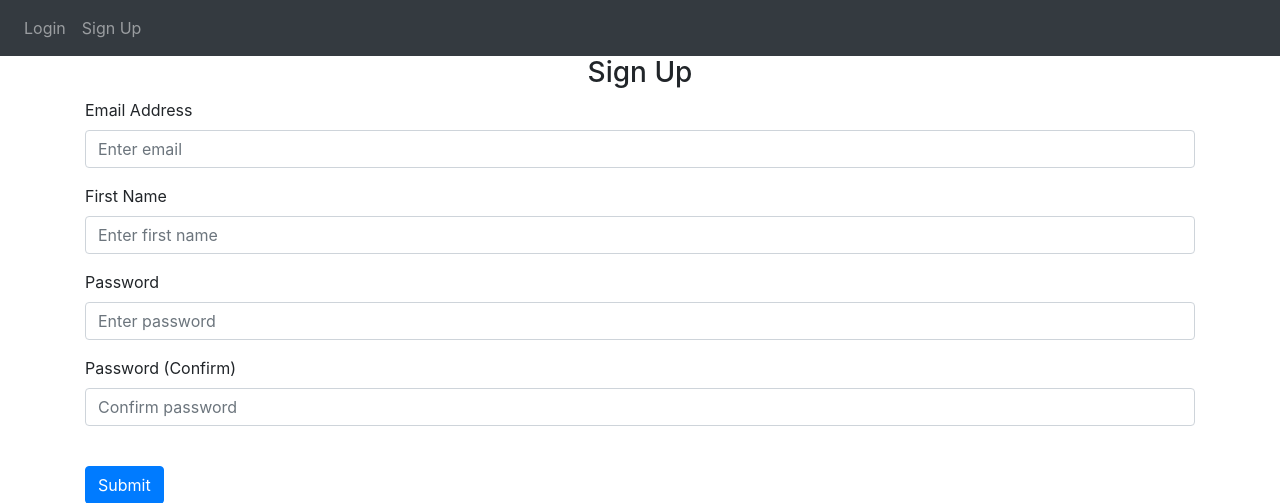
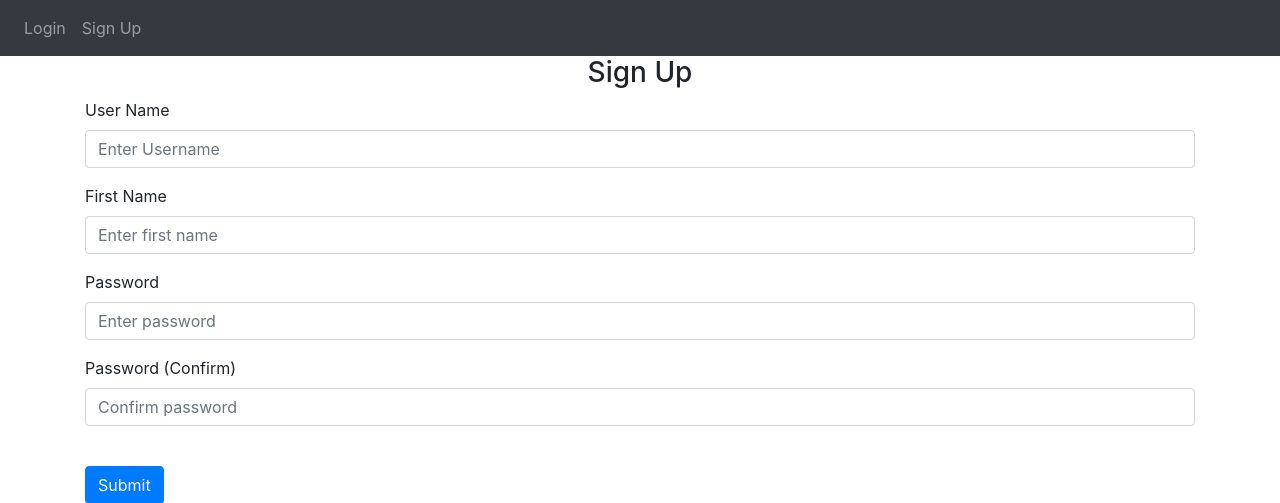
Before and after one commit to ryan-chew/Fuel-Quote-Project-Group-51-, a Flask app: page /sign-up in a window 1280 px wide. Shown: the top 503 px of the page. Run offline with Flask 3, Linux system fonts and the light colour scheme; some libraries are stand-ins or nearby versions.

Commit message:
cleaned up email vs username

```diff
--- a/website/auth.py
+++ b/website/auth.py
@@ -12,10 +12,10 @@ auth = Blueprint('auth', __name__)
 @auth.route('/login', methods=['GET', 'POST'])
 def login():
     if request.method == 'POST':
-        email = request.form.get('email')
+        username = request.form.get('user')
         password = request.form.get('password')
 
-        user = User.query.filter_by(email=email).first()
+        user = User.query.filter_by(username=username).first()
         if user:
             if check_password_hash(user.password, password):
                 flash('Logged in successfully!', category='success')
@@ -24,7 +24,7 @@ def login():
             else:
                 flash('Incorrect password, try again.', category='error')
         else:
-            flash('Email does not exist.', category='error')
+            flash('User does not exist.', category='error')
 
     return render_template("login.html", user=current_user)
 
@@ -39,16 +39,14 @@ def logout():
 @auth.route('/sign-up', methods=['GET', 'POST'])
 def sign_up():
     if request.method == 'POST':
-        email = request.form.get('email')
+        username = request.form.get('user')
         first_name = request.form.get('firstName')
         password1 = request.form.get('password1')
         password2 = request.form.get('password2')
 
-        user = User.query.filter_by(email=email).first()
+        user = User.query.filter_by(username=username).first()
         if user:
-            flash('Email already exists.', category='error')
-        elif len(email) < 4:
-            flash('Email must be greater than 3 characters.', category='error')
+            flash('User already exists.', category='error')
         elif len(first_name) < 2:
             flash('First name must be greater than 1 character.', category='error')
         elif password1 != password2:
@@ -56,7 +54,7 @@ def sign_up():
         elif len(password1) < 7:
             flash('Password must be at least 7 characters.', category='error')
         else:
-            new_user = User(email=email, first_name=first_name, password=generate_password_hash(
+            new_user = User(username=username, first_name=first_name, password=generate_password_hash(
                 password1, method='sha256'))
             db.session.add(new_user)
             db.session.commit()
--- a/website/models.py
+++ b/website/models.py
@@ -24,8 +24,9 @@ class Quote(db.Model):
 
 class User(db.Model, UserMixin):
     id = db.Column(db.Integer, primary_key=True)
-    email = db.Column(db.String(150), unique=True)
+    username = db.Column(db.String(150), unique=True)
     password = db.Column(db.String(150))
     first_name = db.Column(db.String(150))
     profile = db.relationship('ClientInformation', backref='User', lazy=True)
+    #right now can make multiple profiles
     quotes = db.relationship('Quote', backref='User', lazy=True)
--- a/website/templates/sign_up.html
+++ b/website/templates/sign_up.html
@@ -3,13 +3,13 @@ content %}
 <form method="POST">
   <h3 align="center">Sign Up</h3>
   <div class="form-group">
-    <label for="email">Email Address</label>
+    <label for="user">User Name</label>
     <input
-      type="email"
+      type="text"
       class="form-control"
-      id="email"
-      name="email"
-      placeholder="Enter email"
+      id="user"
+      name="user"
+      placeholder="Enter Username"
     />
   </div>
   <div class="form-group">
```
Also changed, not shown: website/static/index.js (deleted, +0 -8 lines), website/templates/login.html (+5 -5 lines), instance/database.db (deleted).
